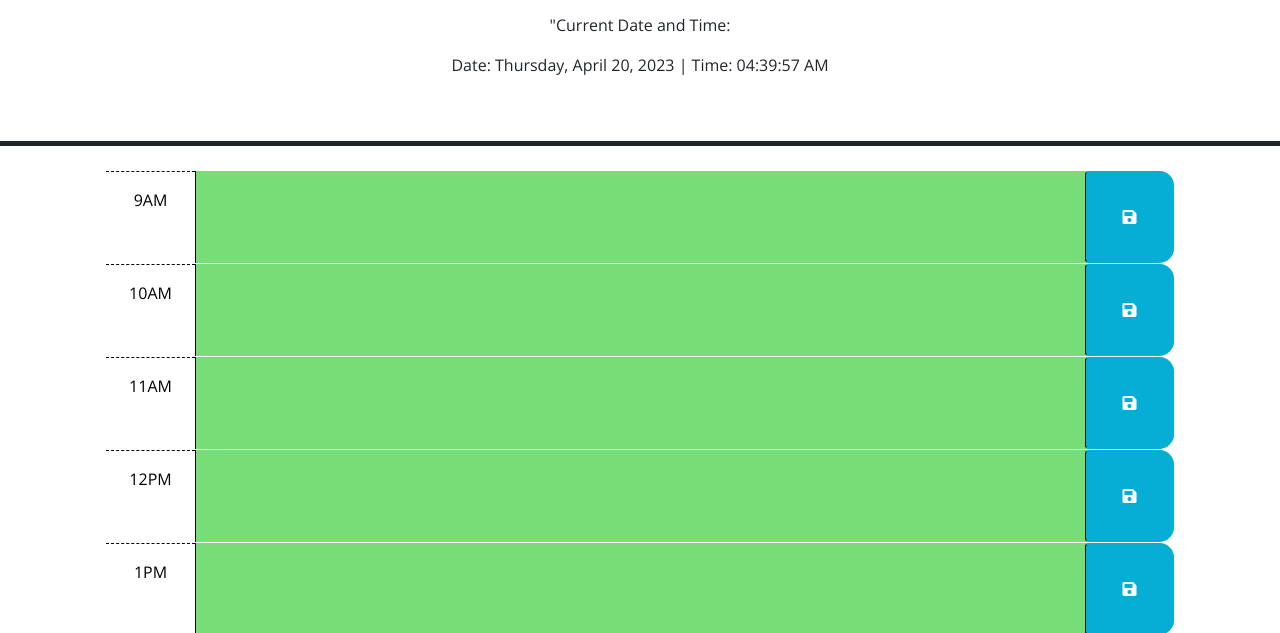
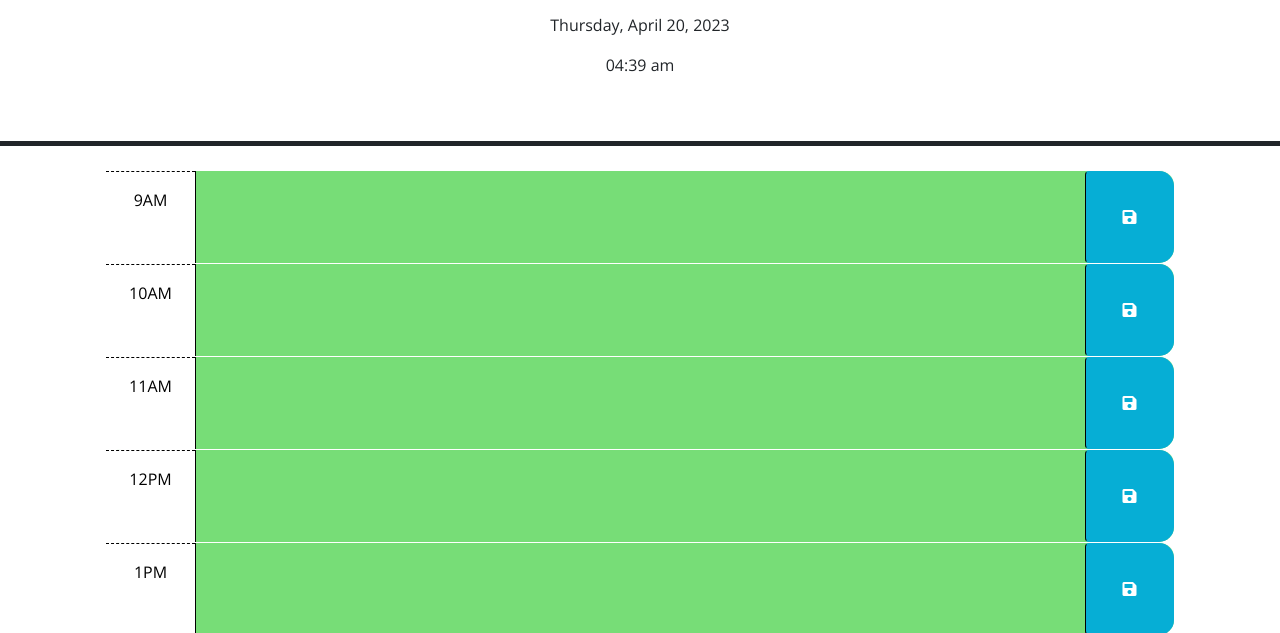
Before and after one commit to drozzy11/Work-Day-Scheduler, a plain HTML site: page index.html in a window 1280 px wide. Shown: the part 166-799 px from the top of the page. Drawn offline with nearby package versions, Linux system fonts and the light colour scheme.

Commit message:
Adjusted text to further match provided example identified error in js all boxed are currently green

```diff
--- a/Assets/Js/script.js
+++ b/Assets/Js/script.js
@@ -51,7 +51,7 @@ function updateTime() {
   var dateElement = $('#date');
   var timeElement = $('#time');
   var currentDate = dayjs().format('dddd, MMMM D, YYYY');
-  var currentTime = dayjs().format('hh:mm:ss A');
+  var currentTime = dayjs().format('hh:mm a');
   dateElement.text(currentDate);
   timeElement.text(currentTime);
 }
--- a/index.html
+++ b/index.html
@@ -27,8 +27,8 @@
       <h1 class="display-3">Work Day Scheduler</h1>
       <p class="lead">A simple calendar app for scheduling your work day</p>
       <p id="currentDay" class="lead"></p>
-      <p>"Current Date and Time:</p>
-      <p>Date: <span id="date"></span> | Time: <span id="time"></span></p>
+      <p><span id="date"></span></p>
+      <p><span id="time"></span></p>
     </header>
     <div class="container-lg px-5">
       <!-- Use class for "past", "present", and "future" to apply styles to the
```
